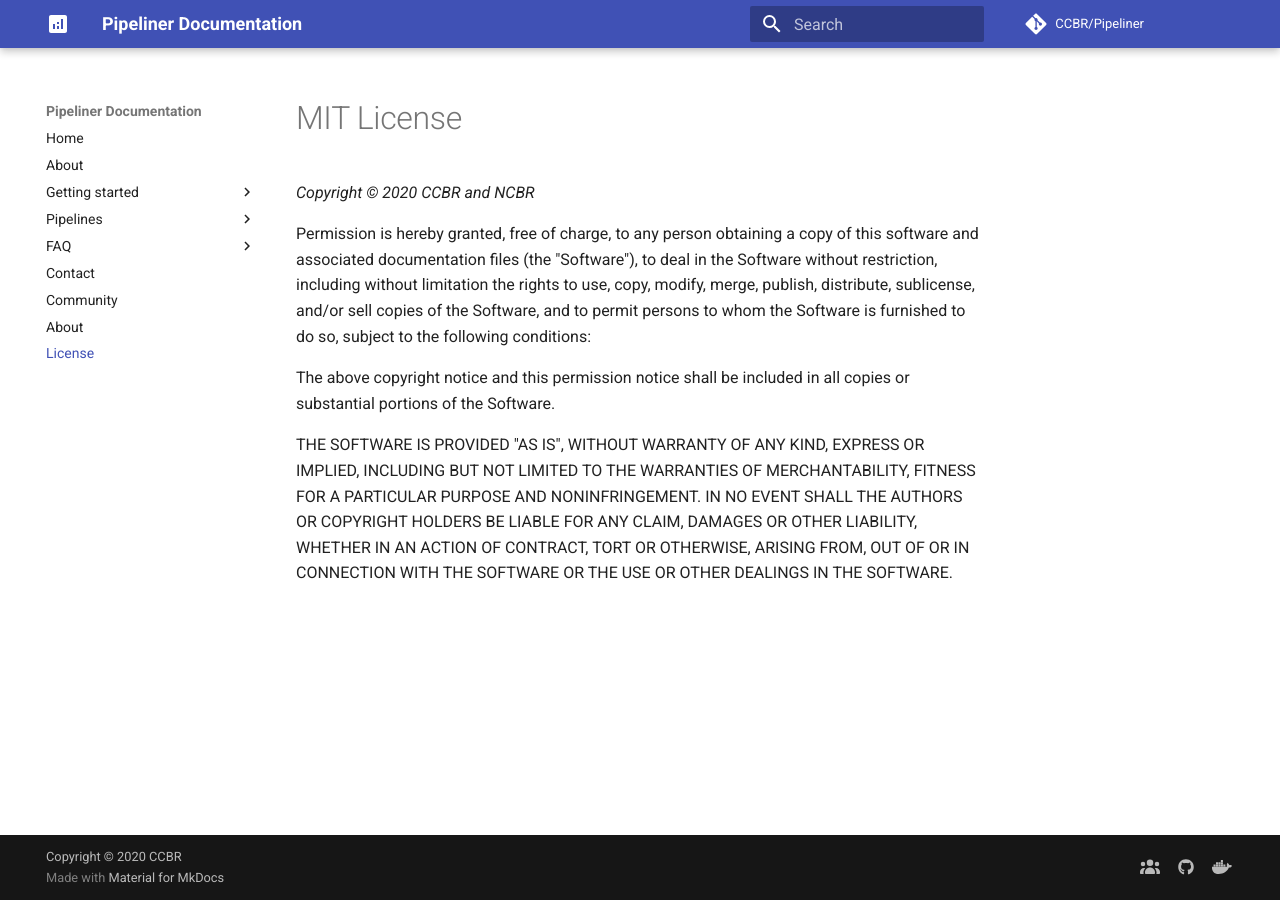
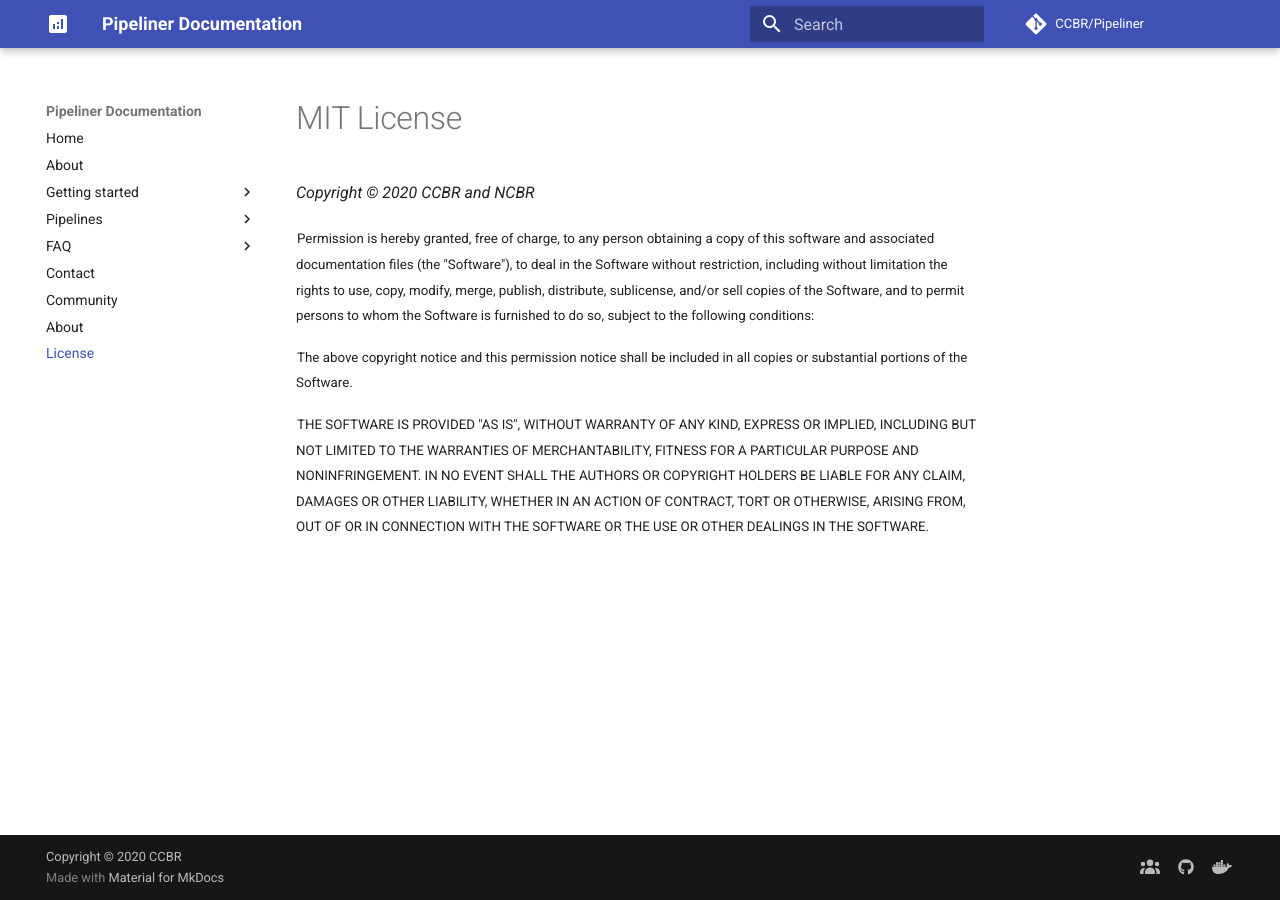
Before and after one commit to skchronicles/pipeliner-docs, an MkDocs documentation site: the page built from docs/license.md, in a window 1280 px wide. Built offline with MkDocs 1.6.1 and Material for MkDocs 9.7.7, drawn with Linux system fonts in a browser that asks for light colours; comment, search, counter and statistics services are not loaded.

```diff
--- a/docs/license.md
+++ b/docs/license.md
@@ -2,20 +2,20 @@
 
 *Copyright (c) 2020 CCBR and NCBR*
 
-Permission is hereby granted, free of charge, to any person obtaining a copy
+<sub>Permission is hereby granted, free of charge, to any person obtaining a copy
 of this software and associated documentation files (the "Software"), to deal
 in the Software without restriction, including without limitation the rights
 to use, copy, modify, merge, publish, distribute, sublicense, and/or sell
 copies of the Software, and to permit persons to whom the Software is
-furnished to do so, subject to the following conditions:
+furnished to do so, subject to the following conditions:</sub>
 
-The above copyright notice and this permission notice shall be included in all
-copies or substantial portions of the Software.
+<sub>The above copyright notice and this permission notice shall be included in all
+copies or substantial portions of the Software.</sub>
 
-THE SOFTWARE IS PROVIDED "AS IS", WITHOUT WARRANTY OF ANY KIND, EXPRESS OR
+<sub>THE SOFTWARE IS PROVIDED "AS IS", WITHOUT WARRANTY OF ANY KIND, EXPRESS OR
 IMPLIED, INCLUDING BUT NOT LIMITED TO THE WARRANTIES OF MERCHANTABILITY,
 FITNESS FOR A PARTICULAR PURPOSE AND NONINFRINGEMENT. IN NO EVENT SHALL THE
 AUTHORS OR COPYRIGHT HOLDERS BE LIABLE FOR ANY CLAIM, DAMAGES OR OTHER
 LIABILITY, WHETHER IN AN ACTION OF CONTRACT, TORT OR OTHERWISE, ARISING FROM,
 OUT OF OR IN CONNECTION WITH THE SOFTWARE OR THE USE OR OTHER DEALINGS IN THE
-SOFTWARE.
+SOFTWARE.</sub>
```
